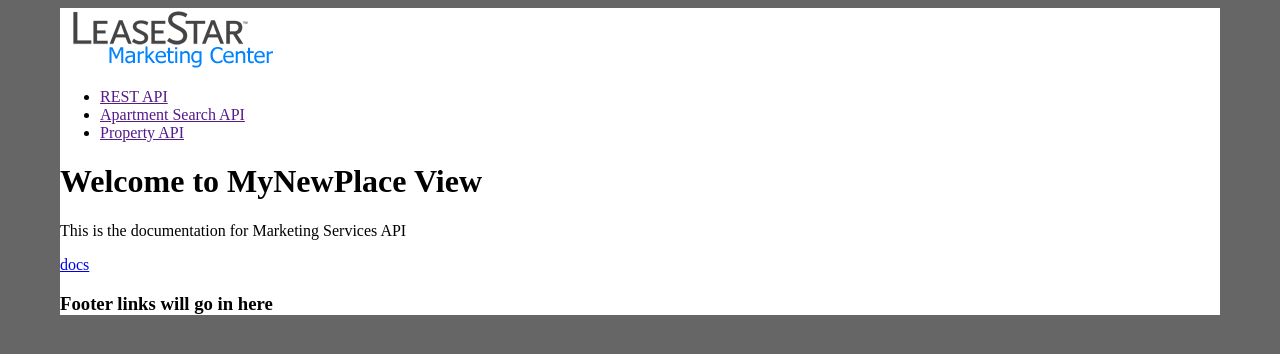
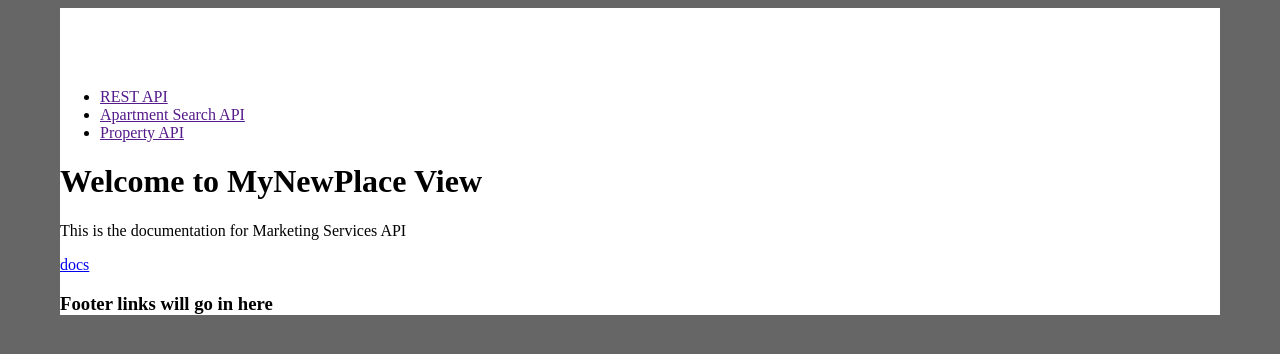
Before and after one commit to anitayip/API-Docs, a Jekyll site: the page built from index.html, in a window 1280 px wide. Shown: the top 354 px of the page. Built offline with Jekyll 4.4.1, drawn with Linux system fonts in a browser that asks for light colours.

```diff
--- a/assets/css/global.css
+++ b/assets/css/global.css
@@ -10,7 +10,7 @@
     min-width: 1160px;
 }
 #logo{
-	background: url("/assets/images/mc-leasestar-logo.png") no-repeat;
+	background: url("assets/images/mc-leasestar-logo.png") no-repeat;
 	display: inline-block;
 	height: 60px;
 	width: 203px;
```
Also changed, not shown: 9 other files.
